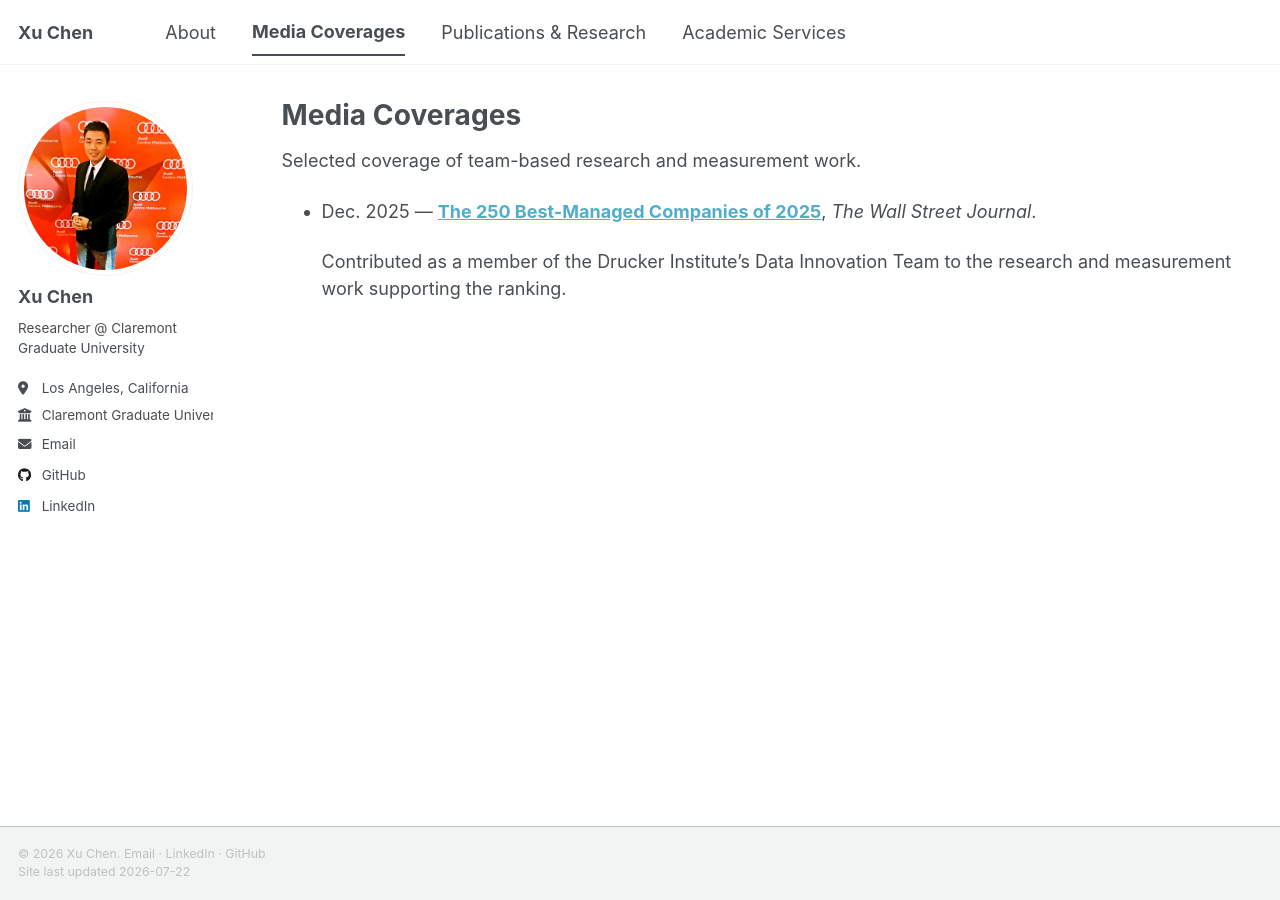
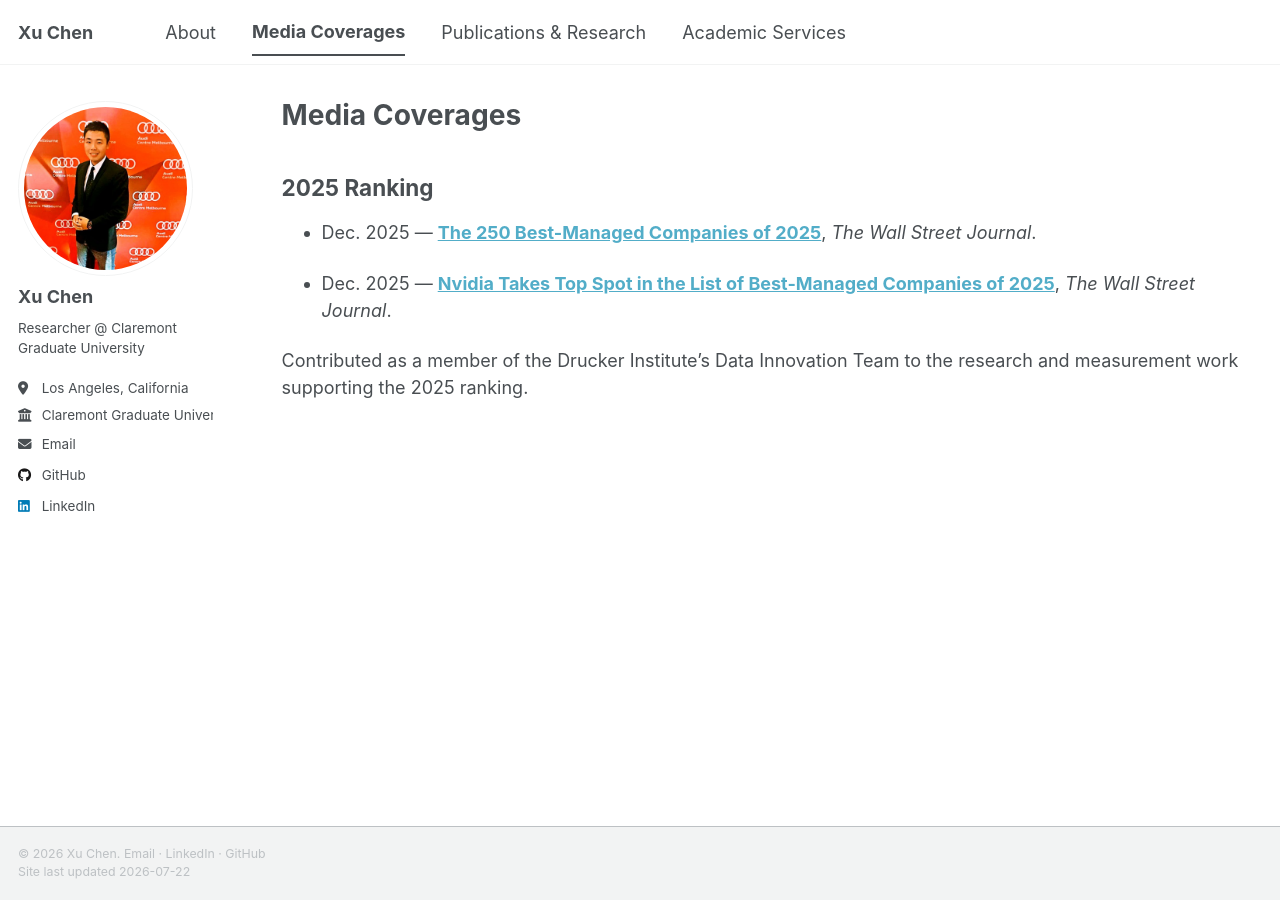
Before and after one commit to jy01294776/itsBilly, a Jekyll site: the page built from _pages/media-coverages.md, in a window 1280 px wide. Built offline with Jekyll 4.4.1, drawn with Linux system fonts in a browser that asks for light colours; a style sheet for code colours, icons or effects is not loaded.

Commit message:
Update media coverages for 2025 ranking

```diff
--- a/_pages/media-coverages.md
+++ b/_pages/media-coverages.md
@@ -5,8 +5,10 @@ permalink: /media-coverages/
 author_profile: true
 ---
 
-Selected coverage of team-based research and measurement work.
+## 2025 Ranking
 
 - Dec. 2025 — **[The 250 Best-Managed Companies of 2025](https://www.wsj.com/rankings/management-250-rankings/best-managed-companies-full-rankings-2025)**, *The Wall Street Journal*.
 
-  Contributed as a member of the Drucker Institute's Data Innovation Team to the research and measurement work supporting the ranking.
+- Dec. 2025 — **[Nvidia Takes Top Spot in the List of Best-Managed Companies of 2025](https://www.wsj.com/business/c-suite/nvidia-wins-best-managed-companies-ranking-2025-2297969d)**, *The Wall Street Journal*.
+
+Contributed as a member of the Drucker Institute's Data Innovation Team to the research and measurement work supporting the 2025 ranking.
```
